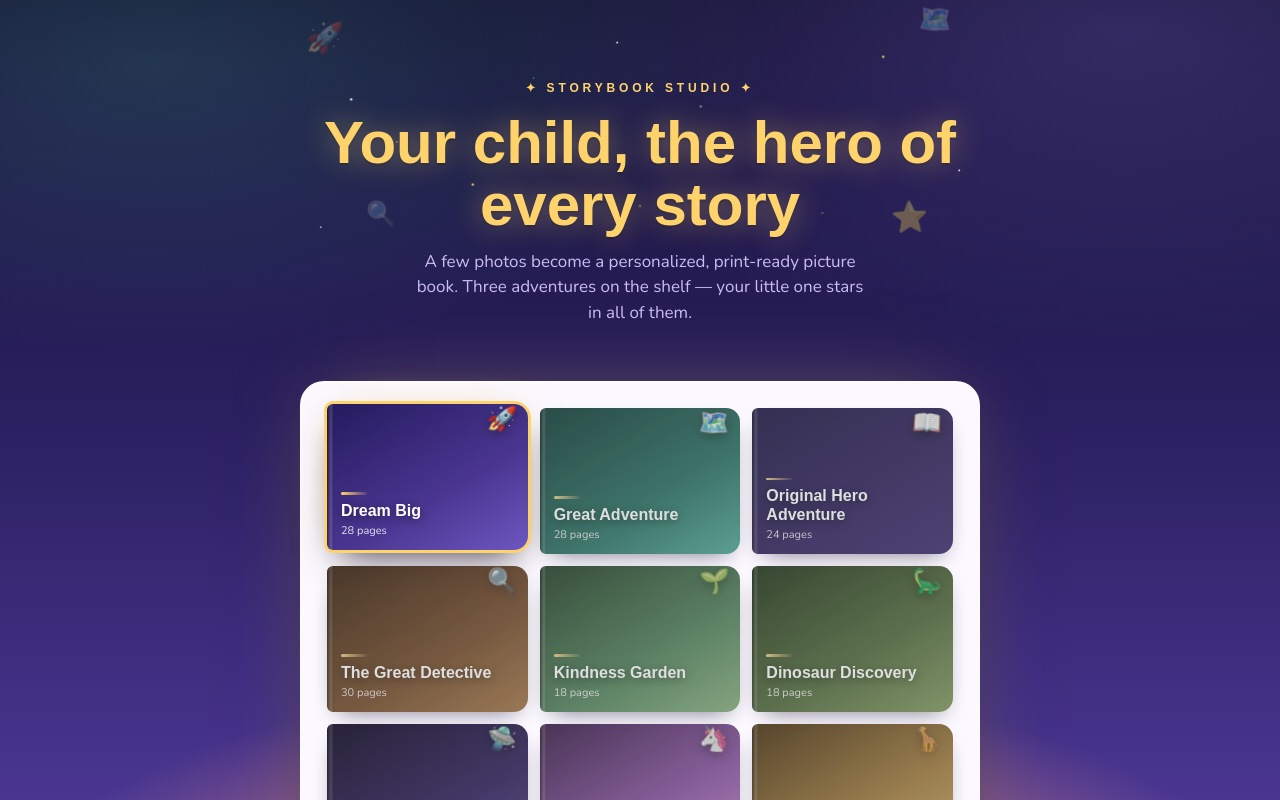
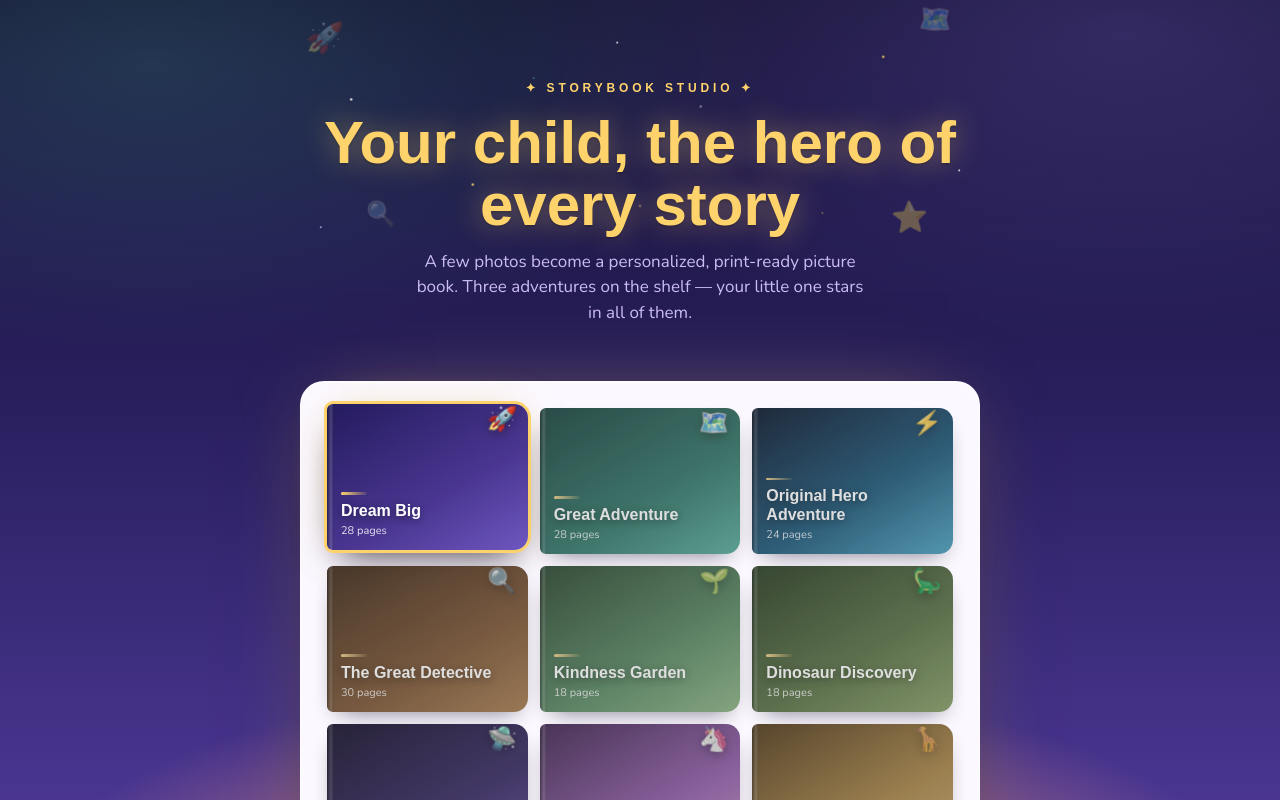
Before and after one commit to abcsoft/storybookgeneratorprompt, a Next.js app: page / in a window 1280 px wide. Shown: the top 800 px of the page. Built offline with nearby package versions, Linux system fonts and the light colour scheme; a web font is replaced by a local one.

Commit message:
Add hero adventure shelf artwork

```diff
--- a/app/Studio.tsx
+++ b/app/Studio.tsx
@@ -33,6 +33,10 @@ const BOOK_ART: Record<string, { cover: string; motif: string }> = {
   "the-great-detective": {
     cover: "linear-gradient(150deg, #4a2c13 0%, #8a5426 60%, #d99a4e 130%)",
     motif: "🔍",
+  },
+  "hero-adventure": {
+    cover: "linear-gradient(150deg, #081b3a 0%, #0c5f8f 58%, #47d9ff 125%)",
+    motif: "⚡",
   },
   "kindness-garden": {
     cover: "linear-gradient(150deg, #234d2c 0%, #4c8f5b 60%, #a9dd8e 130%)",
```
